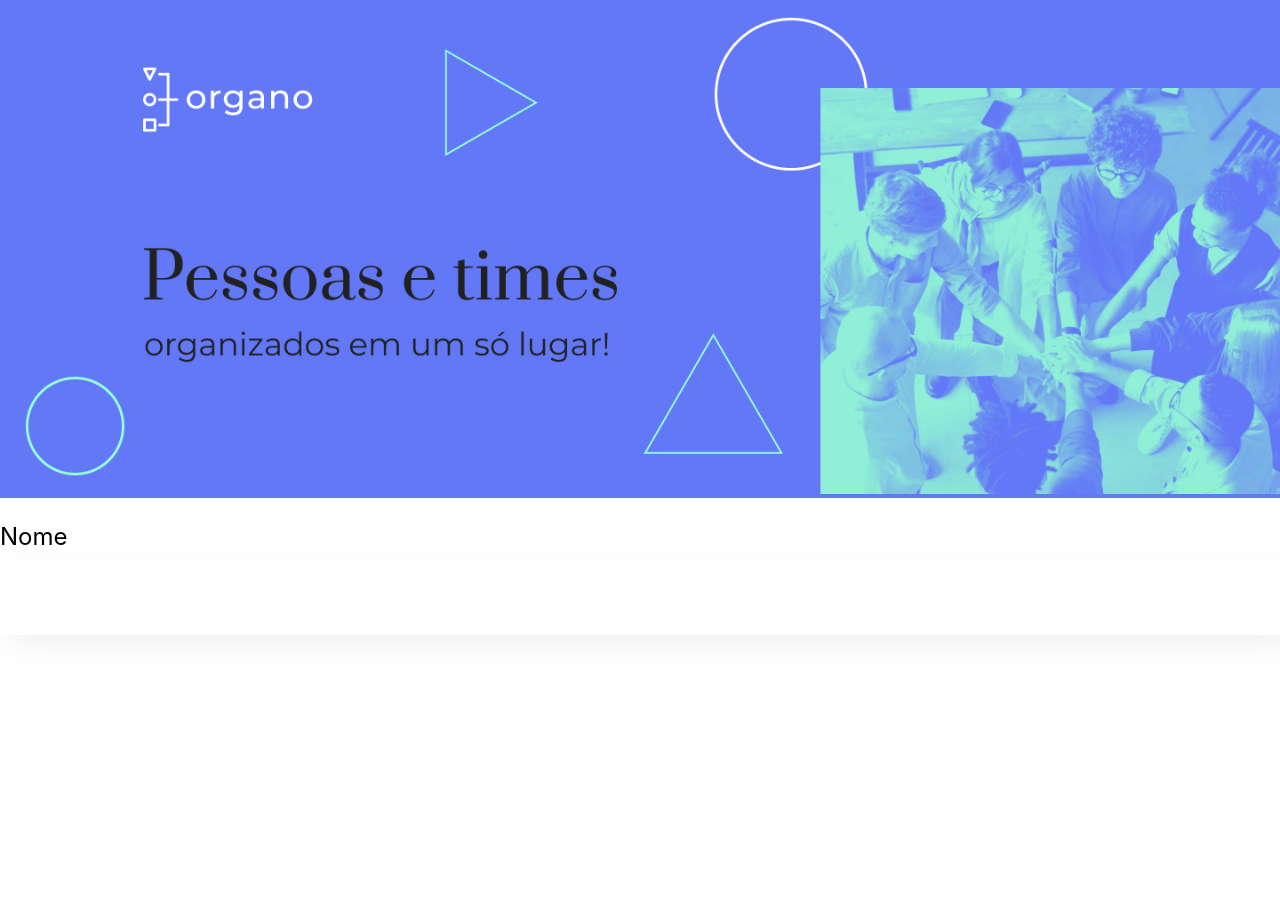
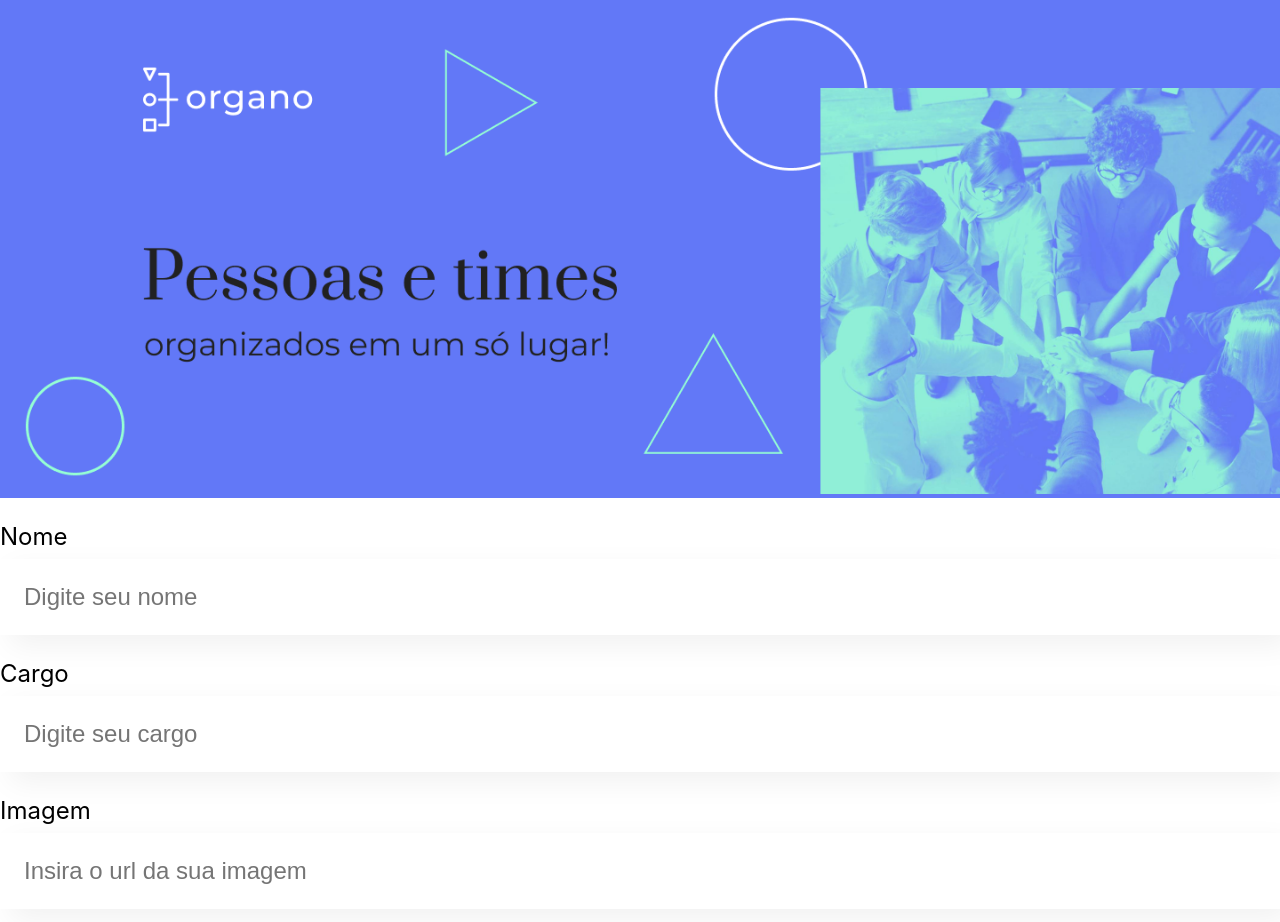
Before and after one commit to vinicius-crispim/organo-react, a JavaScript app: page / in a window 1280 px wide. Shown: the top 922 px of the page. Before the commit the page ends 800 px from the top, so only its background shows below. Built offline with nearby package versions, Linux system fonts and the light colour scheme; the HTML template or start-up script is replaced by a standard one.

Commit message:
Parâmetros de componentes

```diff
--- a/src/App.js
+++ b/src/App.js
@@ -5,7 +5,9 @@ function App() {
   return (
     <div className="App">
       <Banner />
-      <CampoTexto/>
+      <CampoTexto label='Nome' placeHolder='Digite seu nome'/>
+      <CampoTexto label='Cargo' placeHolder='Digite seu cargo'/>
+      <CampoTexto label='Imagem' placeHolder='Insira o url da sua imagem'/>
     </div>
   );
 }
--- a/src/components/CampoTexto/CampoTexto.js
+++ b/src/components/CampoTexto/CampoTexto.js
@@ -1,10 +1,11 @@
 import './CampoTexto.css'
 
-const CampoTexto = () => {
+const CampoTexto = (props) => {
+    console.log(props.placeHolder)
     return (
         <div className='campo-texto'>
-            <label>Nome</label>
-            <input type="text" />
+            <label>{props.label}</label>
+            <input type="text" placeholder = {props.placeHolder} />
         </div>
     )
 }
```
